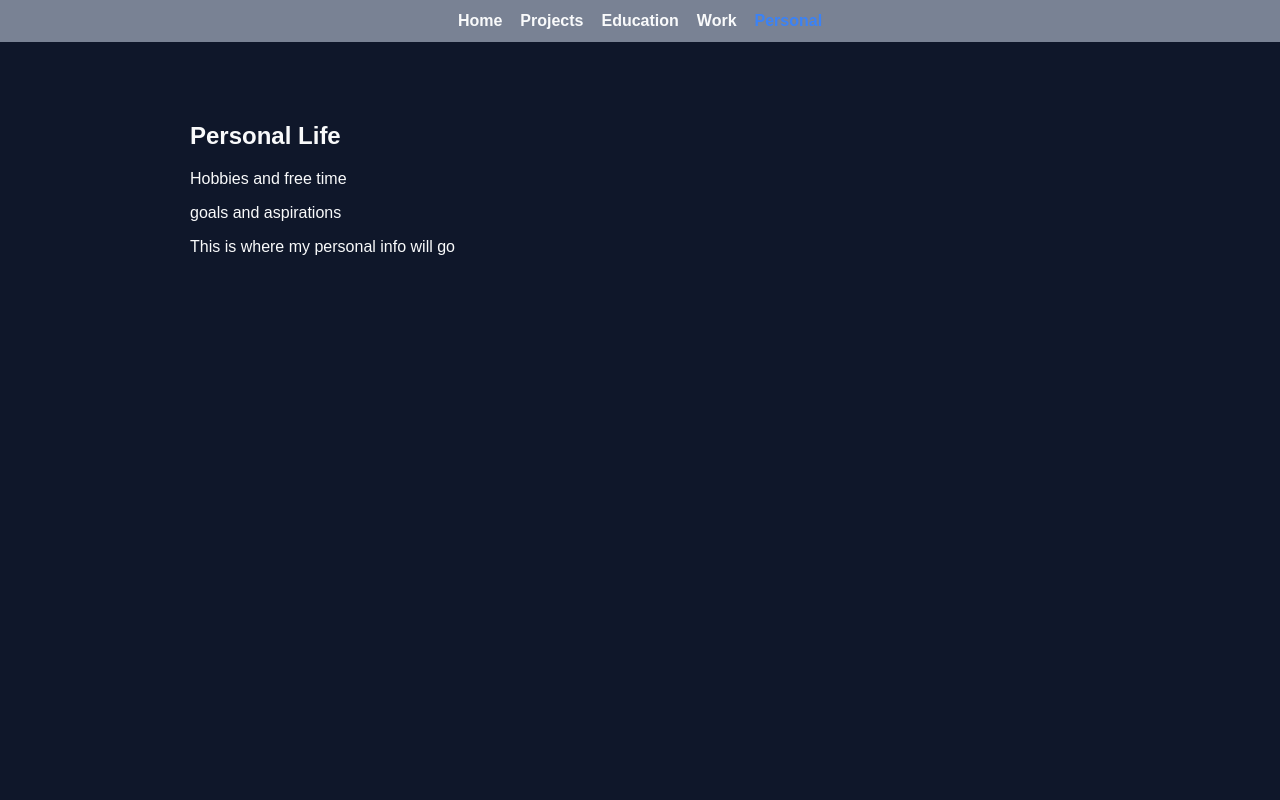
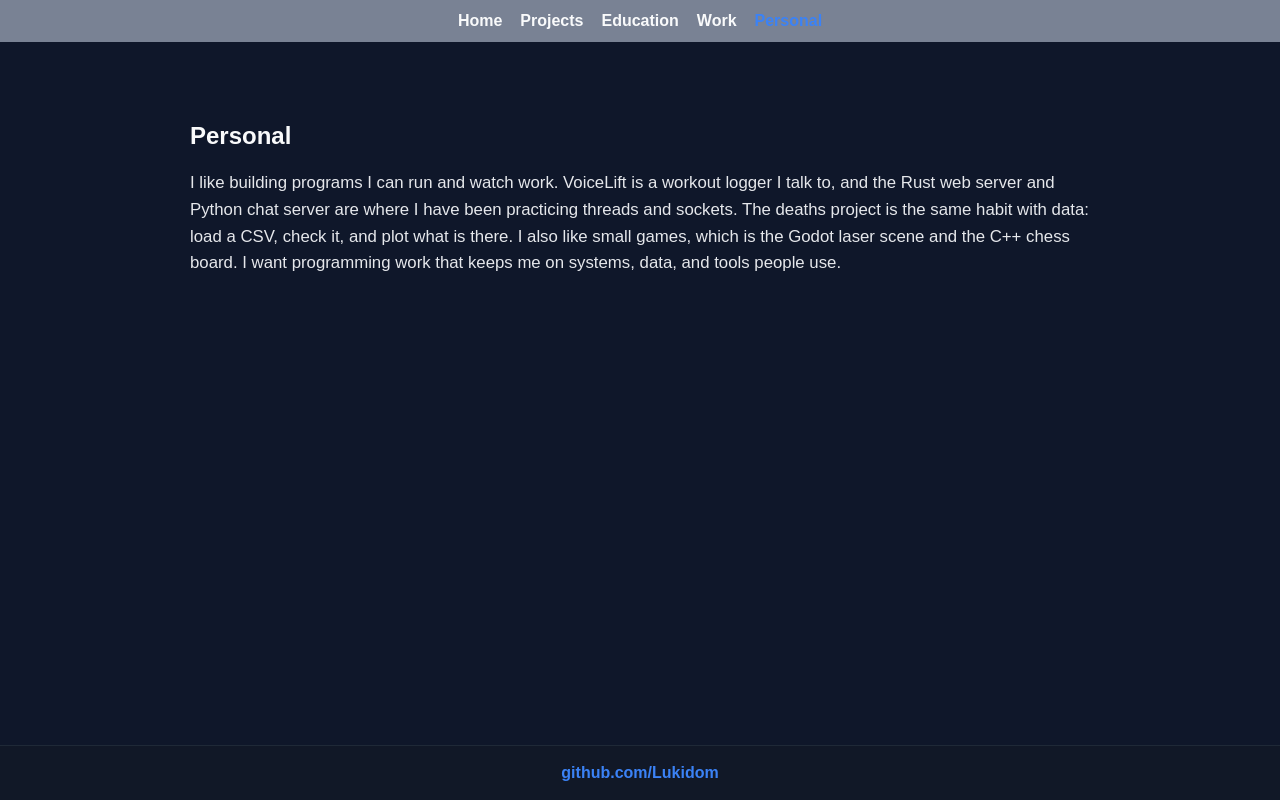
Before and after one commit to Lukidom/Portfolio-site, a plain HTML site: page personal.html in a window 1280 px wide. Drawn offline with Linux system fonts and the light colour scheme.

Commit message:
Add a GitHub footer and replace the Personal placeholders.
The Personal page now says what Luke likes building and the work he wants, based on the projects already on the site. Education copy is unchanged. The only contact link is github.com/Lukidom.

Co-authored-by: Adam Luke Ramirez <Lukidom@users.noreply.github.com>

```diff
--- a/personal.html
+++ b/personal.html
@@ -17,16 +17,12 @@
     </nav>
 
     <section>
-        <h1>Personal Life</h1>
+        <h1>Personal</h1>
+        <p class="personal-copy">I like building programs I can run and watch work. VoiceLift is a workout logger I talk to, and the Rust web server and Python chat server are where I have been practicing threads and sockets. The deaths project is the same habit with data: load a CSV, check it, and plot what is there. I also like small games, which is the Godot laser scene and the C++ chess board. I want programming work that keeps me on systems, data, and tools people use.</p>
+    </section>
 
-        <div>
-            <p>Hobbies and free time</p>
-        </div>
-
-        <div>
-            <p>goals and aspirations</p>
-        </div>
-        <p>This is where my personal info will go</p>
-    </section>
+    <footer class="site-footer">
+        <p><a href="https://github.com/Lukidom">github.com/Lukidom</a></p>
+    </footer>
 </body>
 </html>
--- a/style.css
+++ b/style.css
@@ -1,5 +1,8 @@
 body {
     margin: 0;
+    min-height: 100vh;
+    display: flex;
+    flex-direction: column;
     font-family: Arial, sans-serif;
     background-color: #0f172a;
     color: #f9fafb;
@@ -11,7 +14,8 @@ body {
     max-width: none;
     width: 100%;
     margin: 0;
-    min-height: 100vh;
+    flex: 1 0 auto;
+    min-height: 70vh;
     height: auto;
     box-sizing: border-box;
     padding: 48px 16px;
@@ -59,7 +63,15 @@ body {
 section {
     padding: 60px 20px;
     max-width: 900px;
-    margin: auto;
+    margin-left: auto;
+    margin-right: auto;
+}
+
+.personal-copy {
+    color: #e5e7eb;
+    line-height: 1.6;
+    font-size: 1.05rem;
+    margin: 0;
 }
 
 h2 {
@@ -172,7 +184,8 @@ li {
 
 .work-section {
     max-width: 1000px;
-    margin: auto;
+    margin-left: auto;
+    margin-right: auto;
     padding: 50px 20px;
 }
 
@@ -232,8 +245,32 @@ li {
 
 .education-section {
     max-width: 900px;
-    margin: auto;
+    margin-left: auto;
+    margin-right: auto;
     padding: 60px 20px;
+}
+
+.site-footer {
+    margin-top: auto;
+    padding: 18px 16px;
+    text-align: center;
+    background: #111827;
+    border-top: 1px solid #1f2937;
+    color: #9ca3af;
+}
+
+.site-footer p {
+    margin: 0;
+}
+
+.site-footer a {
+    color: #3b82f6;
+    font-weight: bold;
+    text-decoration: none;
+}
+
+.site-footer a:hover {
+    text-decoration: underline;
 }
 
 .education-section h1 {
```
Also changed, not shown: education.html (+3 -0 lines), index.html (+4 -0 lines), projects.html (+4 -0 lines), work.html (+3 -0 lines).
